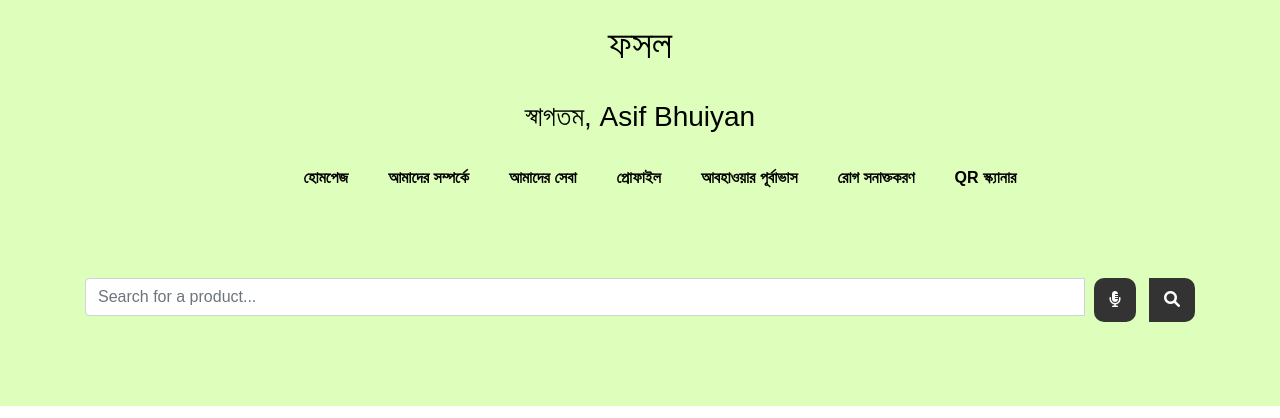
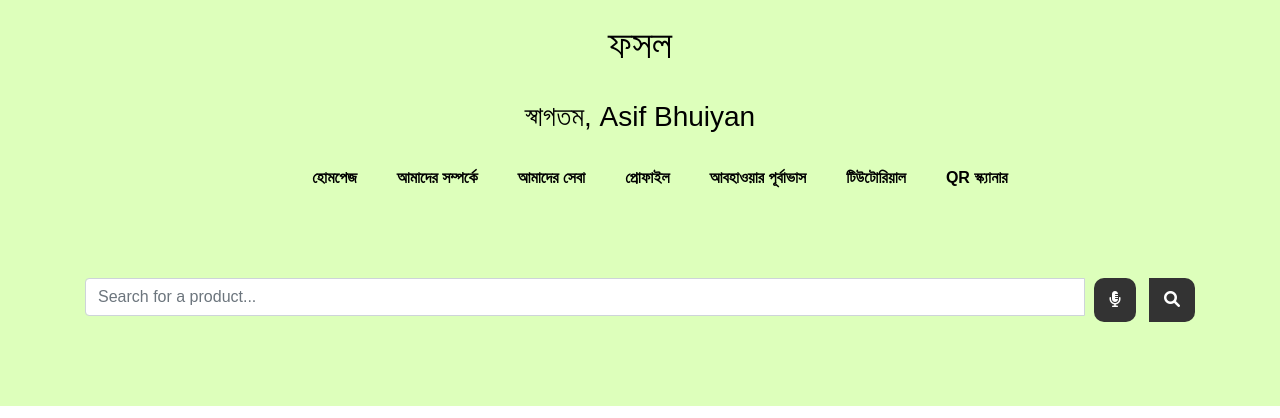
Before and after one commit to rakibul24466/Fosol-CSE499A-and-499B, a PHP site: page /homepage.php in a window 1280 px wide. Shown: the top 418 px of the page. Run offline with PHP 8.4, Linux system fonts and the light colour scheme; a user stored in the database is signed in; data comes from the database, SQL or seed files in the repository.

Commit message:
Tutorial navbar added

```diff
--- a/homepage.php
+++ b/homepage.php
@@ -277,7 +277,7 @@ if (isset($_POST['favorite']) && isset($_POST['img_src']) && isset($_POST['item_
                 <li><a href="user_profile.php">প্রোফাইল</a></li>
                 <!-- <li><a href="feedback.php">প্রতিক্রিয়া জানান</a></li> -->
                 <li><a href="https://weather-six-theta.vercel.app/?fbclid=IwAR02yOudHnHDnmagcdeuMwOPBkppIL_2s4s9v5CLYIn_XrnxryJpzPXVO6U">আবহাওয়ার পূর্বাভাস</a></li>
-                <li><a href="disease_prediction.php">রোগ সনাক্তকরণ</a></li>
+                <li><a href="tutorial.php">টিউটোরিয়াল</a></li>
                 <li><a href="qr.php">QR স্ক্যানার</a></li>
             </ul>
 
```
